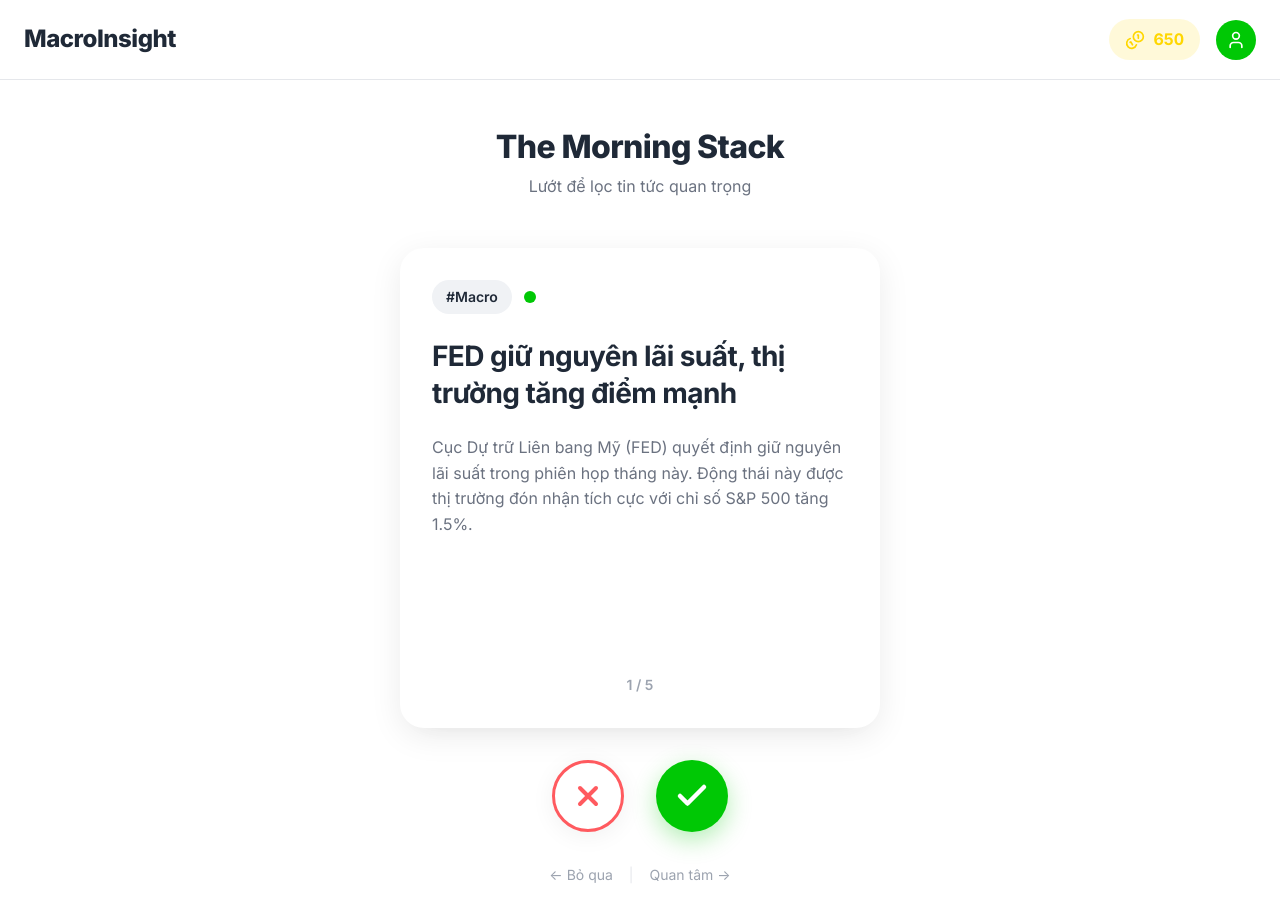
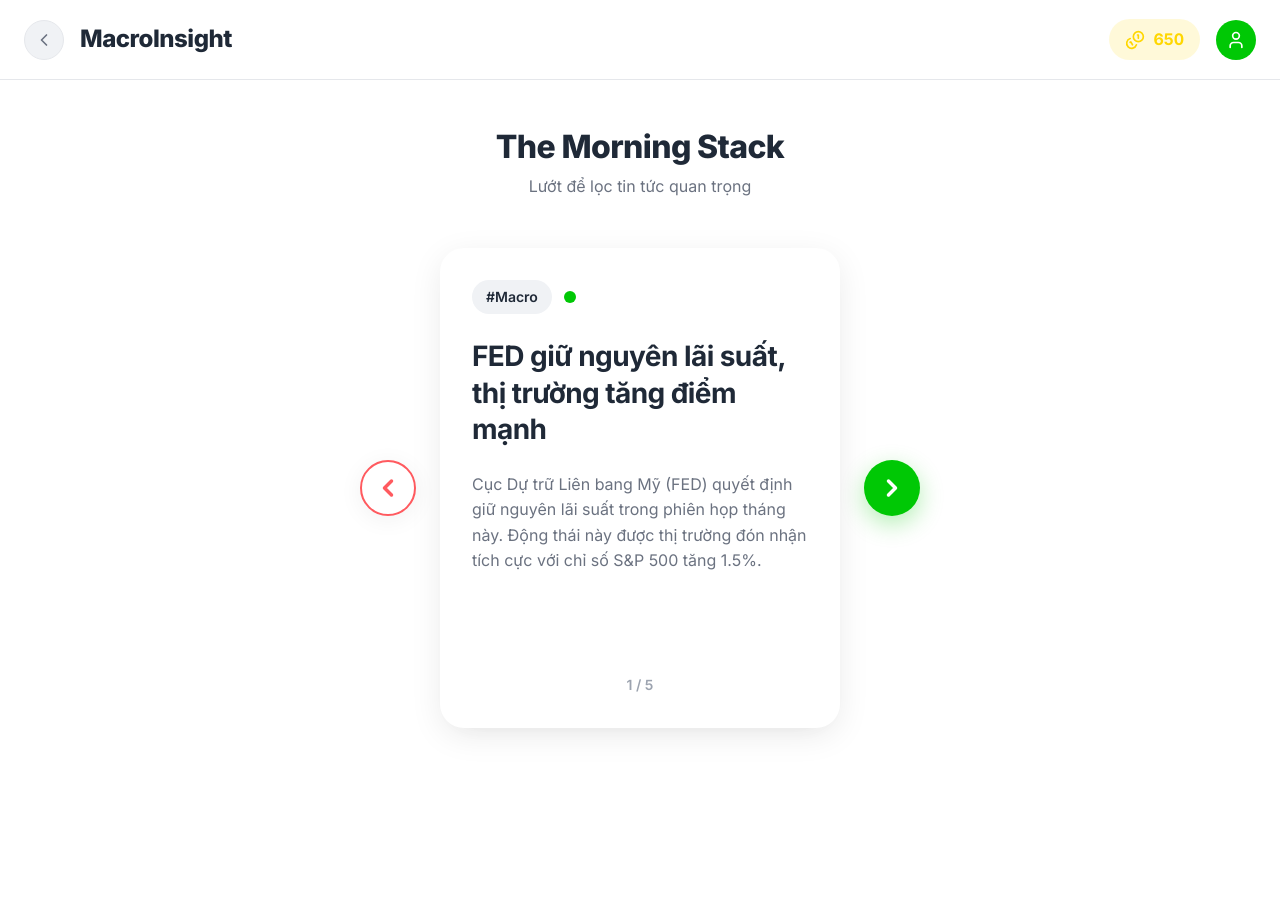
Before and after one commit to lephucchi/fese_hackathon, a Next.js app in the folder frontend/: page /dashboard in a window 1280 px wide. Shown: the top 922 px of the page. After the commit the page ends 800 px from the top, so only its background shows below. Built offline with nearby package versions, Linux system fonts and the light colour scheme.

Commit message:
Change swipe  button in tab Market

```diff
--- a/frontend/src/app/dashboard/page.tsx
+++ b/frontend/src/app/dashboard/page.tsx
@@ -6,7 +6,7 @@
 
 import React, { useState, useEffect } from 'react';
 import { SwipeCardStack, NewsCard } from '@/components/dashboard/SwipeCardStack';
-import { Coins, User } from 'lucide-react';
+import { Coins, User, ChevronLeft } from 'lucide-react';
 import { motion, AnimatePresence } from 'framer-motion';
 import Link from 'next/link';
 
@@ -106,6 +106,37 @@ export default function DashboardPage() {
         justifyContent: 'space-between',
         padding: '0 1.5rem'
       }}>
+        <div style={{ display: 'flex', alignItems: 'center', gap: '1rem' }}>
+          {/* Back Button */}
+          <Link
+            href="/"
+            style={{
+              display: 'flex',
+              alignItems: 'center',
+              justifyContent: 'center',
+              width: '2.5rem',
+              height: '2.5rem',
+              borderRadius: '9999px',
+              background: 'var(--surface)',
+              border: '1px solid var(--border)',
+              color: 'var(--text-secondary)',
+              textDecoration: 'none',
+              transition: 'all 0.2s'
+            }}
+            onMouseEnter={(e) => {
+              e.currentTarget.style.background = 'var(--primary)';
+              e.currentTarget.style.color = 'white';
+              e.currentTarget.style.borderColor = 'var(--primary)';
+            }}
+            onMouseLeave={(e) => {
+              e.currentTarget.style.background = 'var(--surface)';
+              e.currentTarget.style.color = 'var(--text-secondary)';
+              e.currentTarget.style.borderColor = 'var(--border)';
+            }}
+          >
+            <ChevronLeft size={20} />
+          </Link>
+
           <h1 style={{
             fontSize: '1.5rem',
             fontWeight: 800,
@@ -113,6 +144,7 @@ export default function DashboardPage() {
           }}>
             MacroInsight
           </h1>
+        </div>
 
         <div style={{ display: 'flex', alignItems: 'center', gap: '1rem' }}>
           {/* M-Points Badge */}
--- a/frontend/src/components/dashboard/SwipeCardStack.tsx
+++ b/frontend/src/components/dashboard/SwipeCardStack.tsx
@@ -2,7 +2,7 @@
 
 import React, { useState } from 'react';
 import { motion, useMotionValue, useTransform, PanInfo } from 'framer-motion';
-import { X, Check, TrendingUp, TrendingDown } from 'lucide-react';
+import { ChevronLeft, ChevronRight, TrendingUp, TrendingDown } from 'lucide-react';
 
 export interface NewsCard {
   id: string;
@@ -81,7 +81,50 @@ export function SwipeCardStack({ cards, onSwipeLeft, onSwipeRight, onStackEmpty
   };
 
   return (
-    <div style={{ position: 'relative', width: '100%', maxWidth: '480px', margin: '0 auto' }}>
+    <div style={{
+      display: 'flex',
+      alignItems: 'center',
+      justifyContent: 'center',
+      gap: '1.5rem',
+      width: '100%',
+      maxWidth: '700px',
+      margin: '0 auto'
+    }}>
+      {/* Left Arrow Button - Bỏ qua */}
+      <button
+        onClick={() => handleButtonClick('left')}
+        className="interactive-scale"
+        style={{
+          width: '56px',
+          height: '56px',
+          borderRadius: '50%',
+          border: '2px solid var(--error)',
+          background: 'var(--card)',
+          color: 'var(--error)',
+          cursor: 'pointer',
+          display: 'flex',
+          alignItems: 'center',
+          justifyContent: 'center',
+          boxShadow: 'var(--shadow-lg)',
+          transition: 'all 0.2s',
+          flexShrink: 0
+        }}
+        onMouseEnter={(e) => {
+          e.currentTarget.style.background = 'var(--error)';
+          e.currentTarget.style.color = 'white';
+          e.currentTarget.style.transform = 'scale(1.1)';
+        }}
+        onMouseLeave={(e) => {
+          e.currentTarget.style.background = 'var(--card)';
+          e.currentTarget.style.color = 'var(--error)';
+          e.currentTarget.style.transform = 'scale(1)';
+        }}
+      >
+        <ChevronLeft size={28} strokeWidth={3} />
+      </button>
+
+      {/* Card Container */}
+      <div style={{ position: 'relative', width: '100%', maxWidth: '400px' }}>
         {/* Card Stack Background (Next cards) */}
         {cards.slice(currentIndex + 1, currentIndex + 3).map((card, index) => (
           <div
@@ -216,53 +259,15 @@ export function SwipeCardStack({ cards, onSwipeLeft, onSwipeRight, onStackEmpty
             </div>
           </div>
         </motion.div>
+      </div>
 
-      {/* Action Buttons */}
-      <div style={{
-        display: 'flex',
-        justifyContent: 'center',
-        gap: '2rem',
-        marginTop: '2rem'
-      }}>
-        {/* Reject Button */}
-        <button
-          onClick={() => handleButtonClick('left')}
-          className="interactive-scale"
-          style={{
-            width: '72px',
-            height: '72px',
-            borderRadius: '50%',
-            border: '3px solid var(--error)',
-            background: 'var(--card)',
-            color: 'var(--error)',
-            cursor: 'pointer',
-            display: 'flex',
-            alignItems: 'center',
-            justifyContent: 'center',
-            boxShadow: 'var(--shadow-lg)',
-            transition: 'all 0.2s'
-          }}
-          onMouseEnter={(e) => {
-            e.currentTarget.style.background = 'var(--error)';
-            e.currentTarget.style.color = 'white';
-            e.currentTarget.style.transform = 'scale(1.05)';
-          }}
-          onMouseLeave={(e) => {
-            e.currentTarget.style.background = 'var(--card)';
-            e.currentTarget.style.color = 'var(--error)';
-            e.currentTarget.style.transform = 'scale(1)';
-          }}
-        >
-          <X size={32} strokeWidth={3} />
-        </button>
-
-        {/* Accept Button */}
+      {/* Right Arrow Button - Quan tâm */}
       <button
         onClick={() => handleButtonClick('right')}
         className="interactive-scale"
         style={{
-            width: '72px',
-            height: '72px',
+          width: '56px',
+          height: '56px',
           borderRadius: '50%',
           border: 'none',
           background: 'var(--primary)',
@@ -272,7 +277,8 @@ export function SwipeCardStack({ cards, onSwipeLeft, onSwipeRight, onStackEmpty
           alignItems: 'center',
           justifyContent: 'center',
           boxShadow: '0 8px 24px rgba(0, 200, 5, 0.3)',
-            transition: 'all 0.2s'
+          transition: 'all 0.2s',
+          flexShrink: 0
         }}
         onMouseEnter={(e) => {
           e.currentTarget.style.transform = 'scale(1.1)';
@@ -283,21 +289,8 @@ export function SwipeCardStack({ cards, onSwipeLeft, onSwipeRight, onStackEmpty
           e.currentTarget.style.boxShadow = '0 8px 24px rgba(0, 200, 5, 0.3)';
         }}
       >
-          <Check size={36} strokeWidth={3} />
+        <ChevronRight size={28} strokeWidth={3} />
       </button>
-      </div>
-
-      {/* Keyboard Hint */}
-      <div style={{
-        marginTop: '2rem',
-        textAlign: 'center',
-        fontSize: '0.875rem',
-        color: 'var(--text-tertiary)'
-      }}>
-        <span>← Bỏ qua</span>
-        <span style={{ margin: '0 1rem', color: 'var(--border)' }}>|</span>
-        <span>Quan tâm →</span>
-      </div>
     </div>
   );
 }
```
Lines whose indentation alone changed are shown as unchanged.
